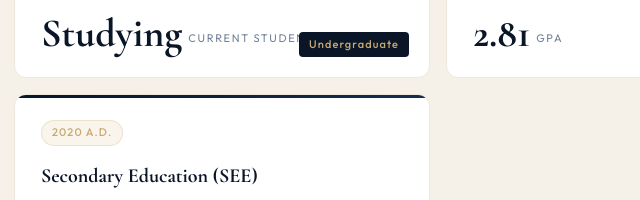
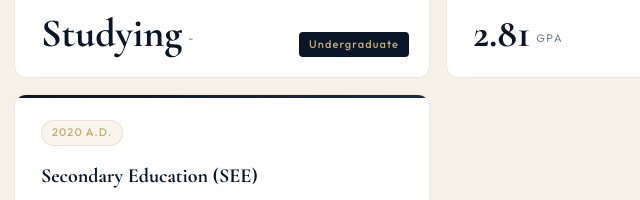
Before and after one commit to sabinkhanal1/sabinkhanal, a plain HTML site: page index.html in a window 1280 px wide. Shown: the part 406-606 px from the top of the page, 362-1002 px from the left. Drawn offline with nearby package versions, Linux system fonts and the light colour scheme.

Commit message:
index.html

```diff
--- a/index.html
+++ b/index.html
@@ -993,7 +993,7 @@
     </p>
     <div class="gpa-row">
       <span class="gpa-num">Studying</span>
-      <span class="gpa-label">Current Student</span>
+      <span class="gpa-label">-</span>
     </div>
     <span class="board-chip">Undergraduate</span>
   </div>
```
